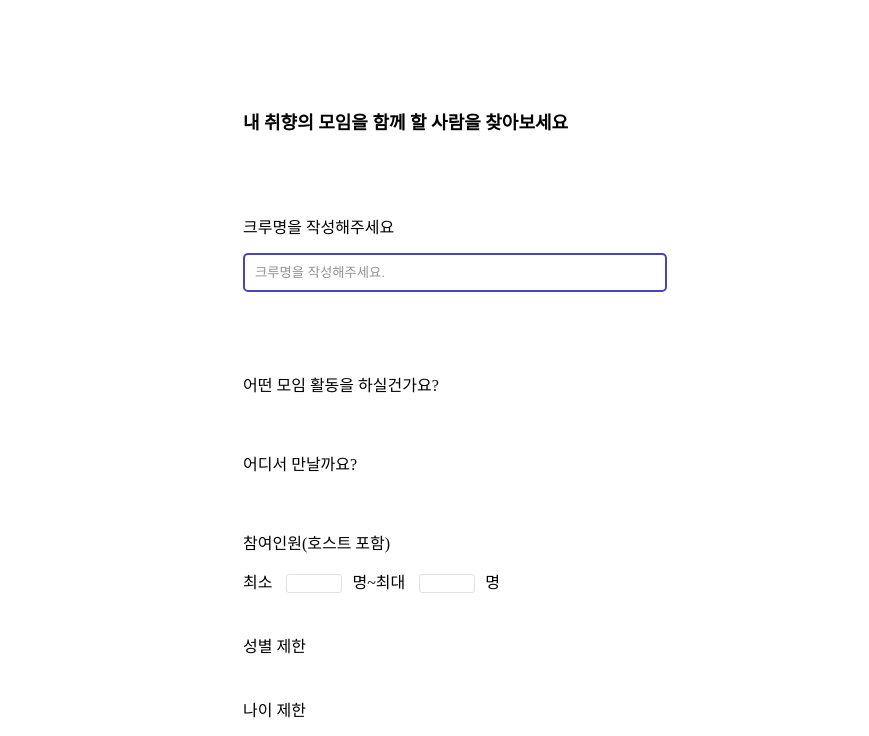
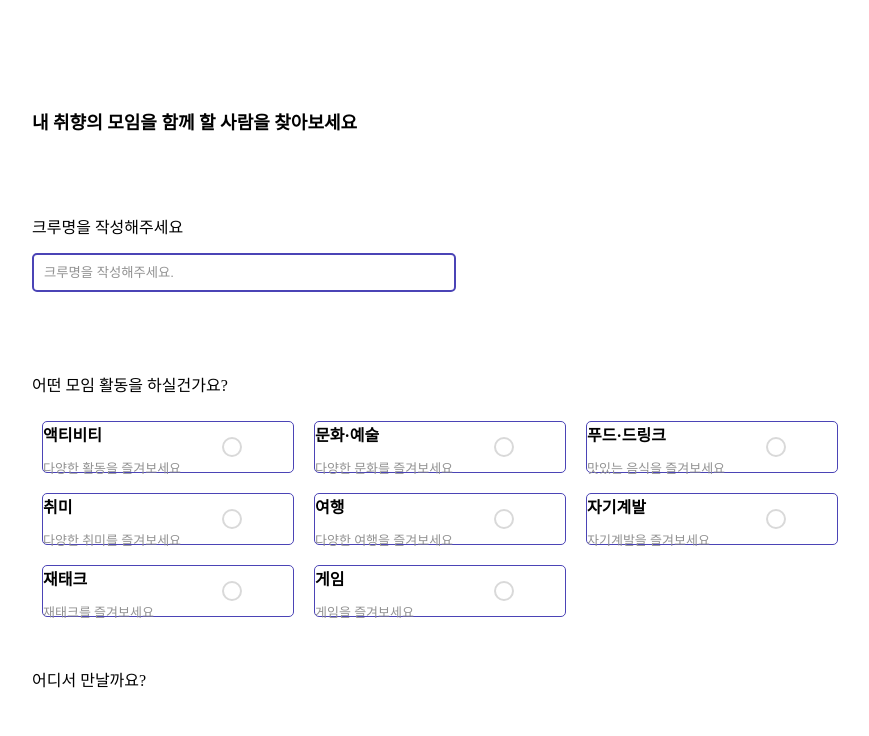
Before and after one commit to MODU-MOIM/momo-web, a React (Create React App) app: page / in a window 1280 px wide. Shown: the top 736 px of the page, without its empty margins (96-965 px from the left). Built offline with nearby package versions, Linux system fonts and the light colour scheme.

Commit message:
feat: crewcreate page - setCategory 구현

```diff
--- /dev/null
+++ b/src/pages/Crew/Components/SetCategory.jsx
@@ -0,0 +1,115 @@
+import { useState } from "react";
+import styled from "styled-components";
+import { theme } from "../../../theme";
+
+export default function SetCategory() {
+    const [selectedCategory, setSelectedCategory] = useState(null);
+
+    // 활동 카테고리
+    const activityCategories = [
+        { /*image: Activity,*/ alt: "액티비티", title: "액티비티", subtitle: "다양한 활동을 즐겨보세요" },
+        { /*image: Easel,*/ alt: "문화·예술", title: "문화·예술", subtitle: "다양한 문화를 즐겨보세요" },
+        { /*image: SausageBarbeque,*/ alt: "푸드·드링크", title: "푸드·드링크", subtitle: "맛있는 음식을 즐겨보세요" },
+        { /*image: Star,*/ alt: "취미", title: "취미", subtitle: "다양한 취미를 즐겨보세요" },
+        { /*image: Camper,*/ alt: "여행", title: "여행", subtitle: "다양한 여행을 즐겨보세요" },
+        { /*image: SelfDev,*/ alt: "자기계발", title: "자기계발", subtitle: "자기계발을 즐겨보세요" },
+        { /*image: Coin,*/ alt: "재태크", title: "재태크", subtitle: "재태크를 즐겨보세요" },
+        { /*image: GameController,*/ alt: "게임", title: "게임", subtitle: "게임을 즐겨보세요" },
+    ];
+
+    const handleCategoryClick = (index) => {
+        if (selectedCategory === index) {
+            setSelectedCategory(null); // 이미 선택된 카테고리를 클릭하면 선택 해제
+        } else {
+            setSelectedCategory(index); // 새로운 카테고리 선택
+        }
+
+    };
+
+
+    return(
+        <CategoryWrapper>
+            <CategoryContainer>
+                {activityCategories.map((category, index)=>(
+                    <CategoryItem
+                        key={index}
+                        onClick={()=>handleCategoryClick(index)}
+                    >
+                        {/* <CategoryImage src={category.image} alt={category.alt} /> */}
+                        <CategoryTextContainer>
+                            <CategoryTitle>{category.title}</CategoryTitle>
+                            <CategorySubtitle>{category.subtitle}</CategorySubtitle>
+                        </CategoryTextContainer>
+                        <SelectButton
+                            type="checkbox"
+                            checked={selectedCategory === index}
+                            readOnly
+                        />
+                    </CategoryItem>
+                ))}
+            </CategoryContainer>
+        </CategoryWrapper>
+    );
+}
+
+const CategoryWrapper = styled.div`
+
+`
+const CategoryContainer = styled.div`
+    width: 1024px;
+    gap: 10px;
+`;
+
+const CategoryItem = styled.div`
+    width: 250px;
+    height: 50px;
+    margin: 10px;
+    border: 1px solid ${theme.colors.purple};
+    border-radius: 5px;
+    float: left;
+    display: flex;
+    align-items: center;
+    cursor: pointer;
+    /* & > * {
+        float: left;
+    } */
+`;
+
+const CategoryImage = styled.img`
+    width: 25px;
+    height: 25px;
+    margin: 10px;
+`;
+
+const CategoryTextContainer = styled.div`
+    margin-bottom: 10px;
+    width:70%;
+`;
+
+const CategoryTitle = styled.p`
+    height:25px;
+    font-size: 16px;
+    margin-top: 10px;
+    font-weight: 600;
+`;
+
+const CategorySubtitle = styled.p`
+    font-size: 13px;
+    color: ${theme.colors.subtextgray};
+    margin: -5px 0;
+`;
+
+const SelectButton = styled.input`
+    appearance: none;
+    width: 20px;
+    height: 20px;
+    border: 2px solid ${theme.colors.gray02};
+    border-radius: 50%;
+    cursor: pointer;
+    margin-right: 10px;
+    &:checked {
+        background-color: ${theme.colors.purple};
+        border:2px solid ${theme.colors.purple};
+        position: relative;
+    }
+`;
--- a/src/pages/Crew/CrewCreate.jsx
+++ b/src/pages/Crew/CrewCreate.jsx
@@ -1,5 +1,6 @@
 import React from "react";
 import styled from "styled-components";
+import SetCategory from "./Components/SetCategory";
 
 export default function CrewCreate() {
     return(
@@ -19,6 +20,7 @@ export default function CrewCreate() {
                 <CrewTheme>
                     <ItemTitle>어떤 모임 활동을 하실건가요?</ItemTitle>
                     {/* 모임활동 선택 */}
+                    <SetCategory/>
                 </CrewTheme>
 
                 <CrewLocation>
--- /dev/null
+++ b/src/theme.jsx
@@ -0,0 +1,13 @@
+const theme = {
+    colors: {
+      white: "#FFFFFF",
+      black: "#171717",
+      purple: "#4B44B6",
+      gray01: "#F6F7F9",
+      gray02: "#D9D9D9",
+      gray03: "#DEDFE7",
+      subtextgray: "#929292",
+      buttongray: "#C3C3C3",
+    },
+  };
+  export { theme };
```
Also changed, not shown: src/components/SetCategory.jsx (deleted, +0 -70 lines).
